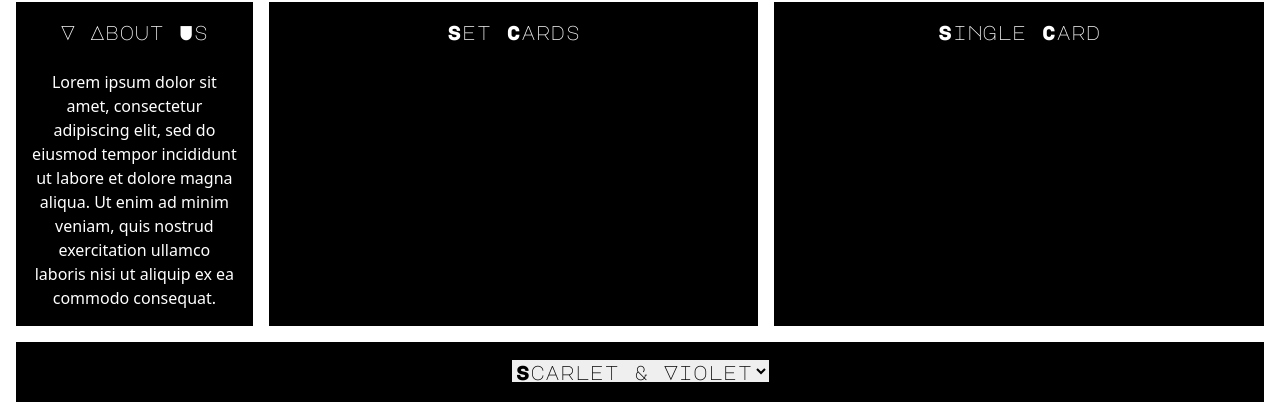
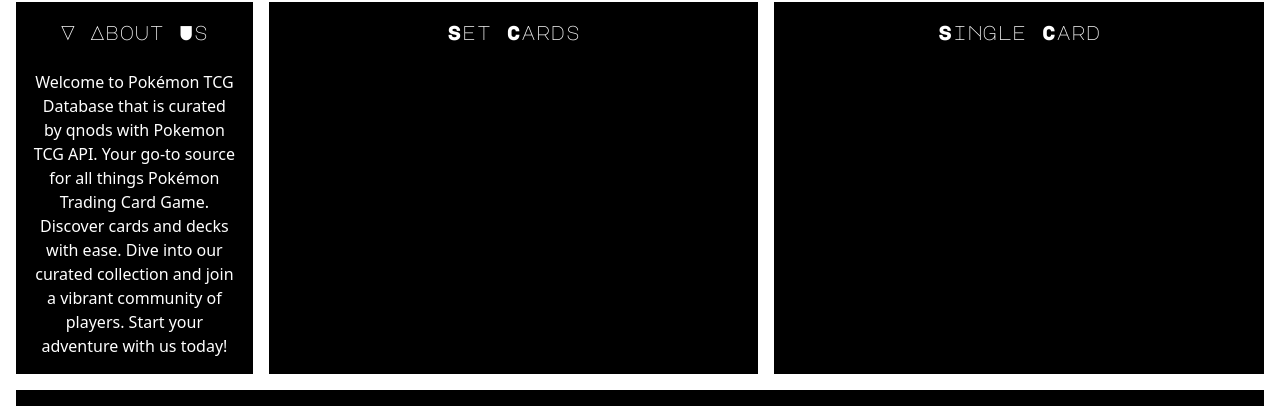
Before and after one commit to qnods/pokemon-tcg, a React (Vite) app in the folder app/: page / in a window 1280 px wide. Both pictures are taken after a click on the element "V About Us". Shown: the part 142-548 px from the top of the page. Built offline with nearby package versions, Linux system fonts and the light colour scheme; no server answers.

Commit message:
udpate about us page and readme.md

```diff
--- a/app/src/components/Header/AboutUs.tsx
+++ b/app/src/components/Header/AboutUs.tsx
@@ -15,10 +15,11 @@
                 <>
                     <br/>
                     <p>
-                        Lorem ipsum dolor sit amet, consectetur adipiscing elit,
-                        sed do eiusmod tempor incididunt ut labore et dolore magna aliqua.
-                        Ut enim ad minim veniam, quis nostrud exercitation ullamco laboris nisi
-                        ut aliquip ex ea commodo consequat.
+                        Welcome to Pokémon TCG Database that is curated by qnods with Pokemon TCG API.
+                        Your go-to source for all things Pokémon Trading Card Game.
+                        Discover cards and decks with ease.
+                        Dive into our curated collection and join a vibrant community of players.
+                        Start your adventure with us today! <br />
                     </p>
                 </>
             )}
```
Also changed, not shown: 2 other files (tests, documents, lock files or other folders).
